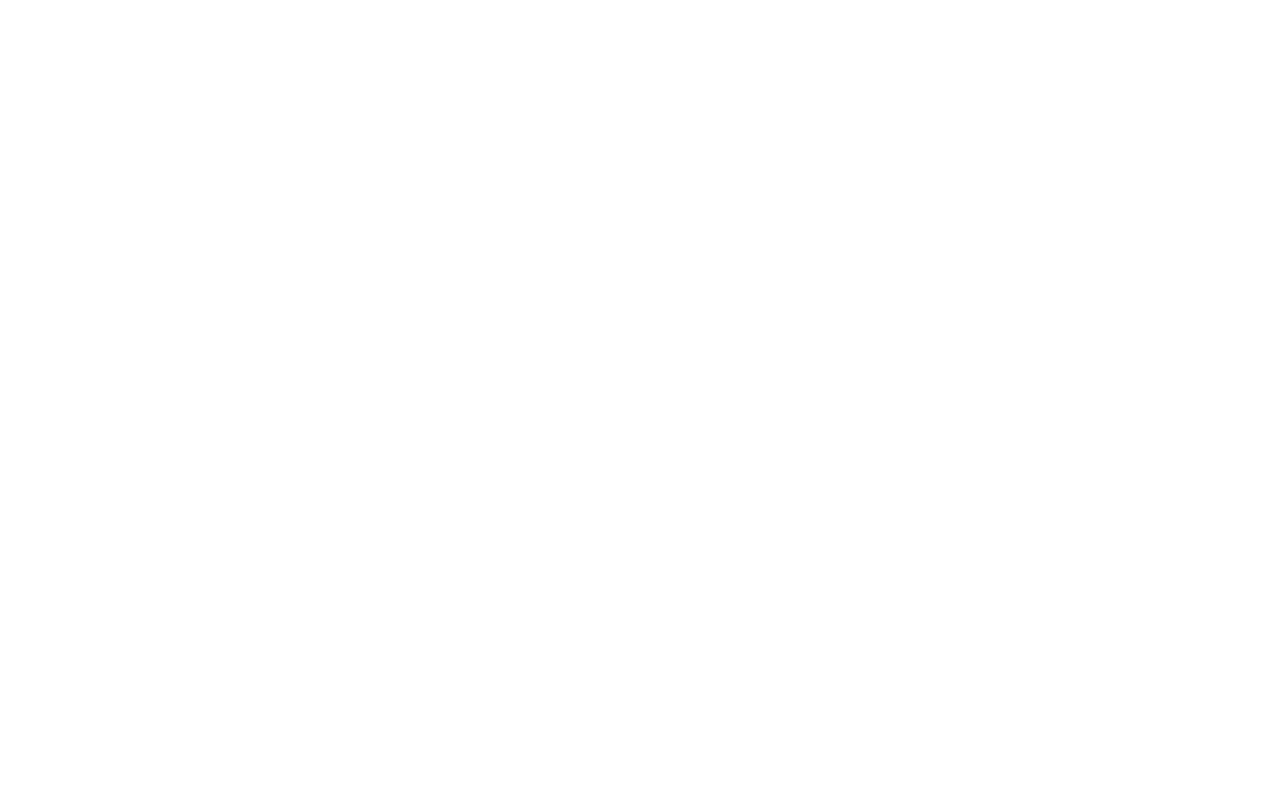
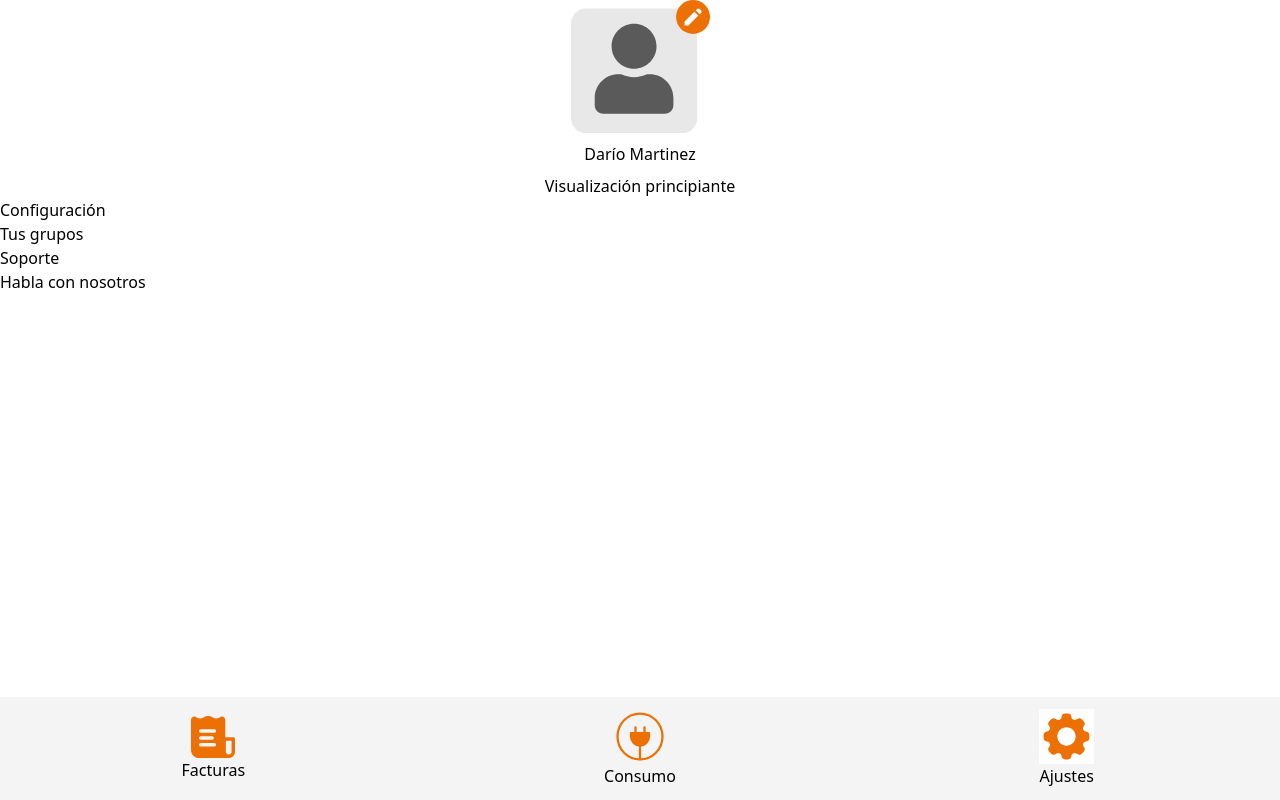
Before and after one commit to ASunart/enerbit-app, a React (Vite) app: page /ajustes in a window 1280 px wide. Built offline with nearby package versions, Linux system fonts and the light colour scheme.

Commit message:
Start settings page

```diff
--- a/src/Pages/AjustesPage.jsx
+++ b/src/Pages/AjustesPage.jsx
@@ -1,8 +1,26 @@
+import { NavBar } from "../components/NavBar";
 
 export function AjustesPage() {
     return (
         <>
-
+        <header className="flex flex-col items-center gap-2">
+            <img src="../src/assets/icons/profile-img.svg" alt="" />
+            <h1>Darío Martinez</h1>
+            <p>Visualización principiante</p>
+        </header>
+            <section>
+                <h2>Configuración</h2>
+                <ul>
+                    <li>Tus grupos</li>
+                </ul>
+            </section>
+            <section>
+                <h2>Soporte</h2>
+                <ul>
+                    <li>Habla con nosotros</li>
+                </ul>
+            </section>
+            <NavBar />
         </>
     )
 }
```
Also changed, not shown: src/assets/icons/profile-img.svg (added).
